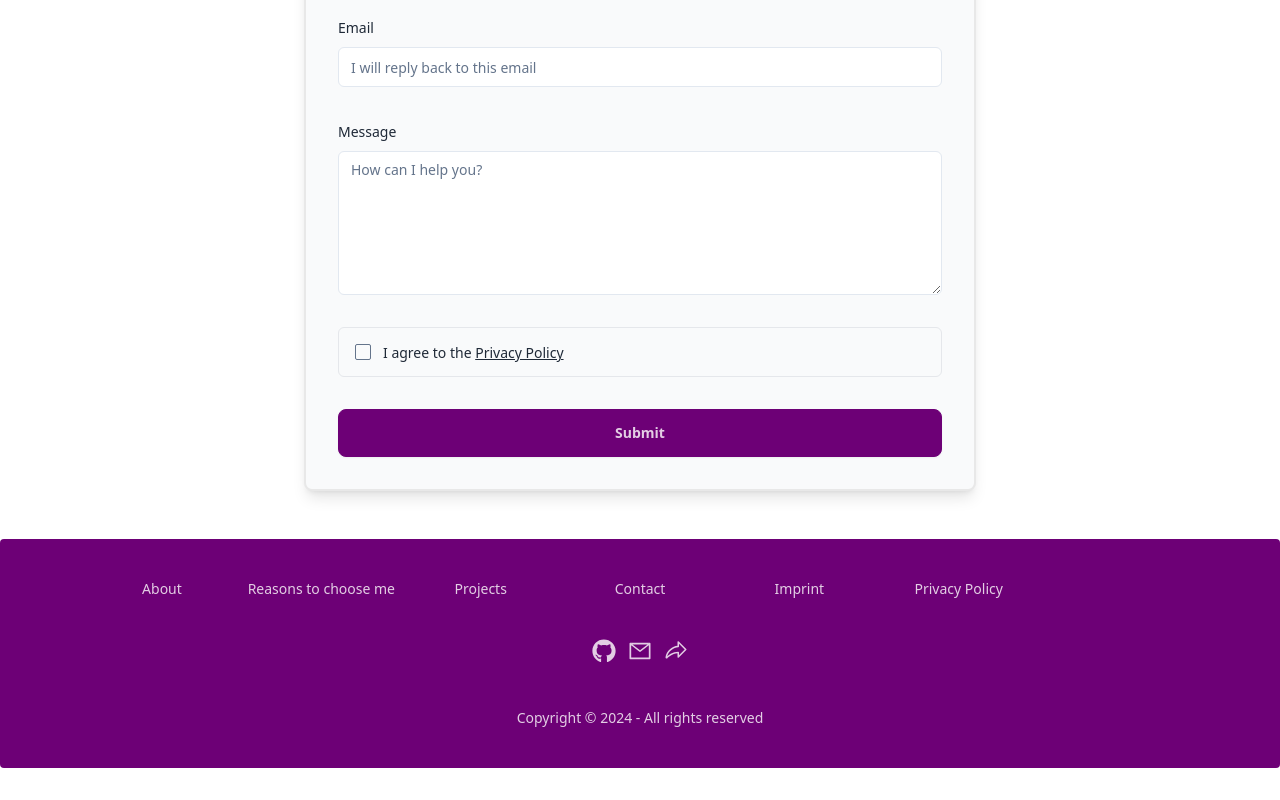
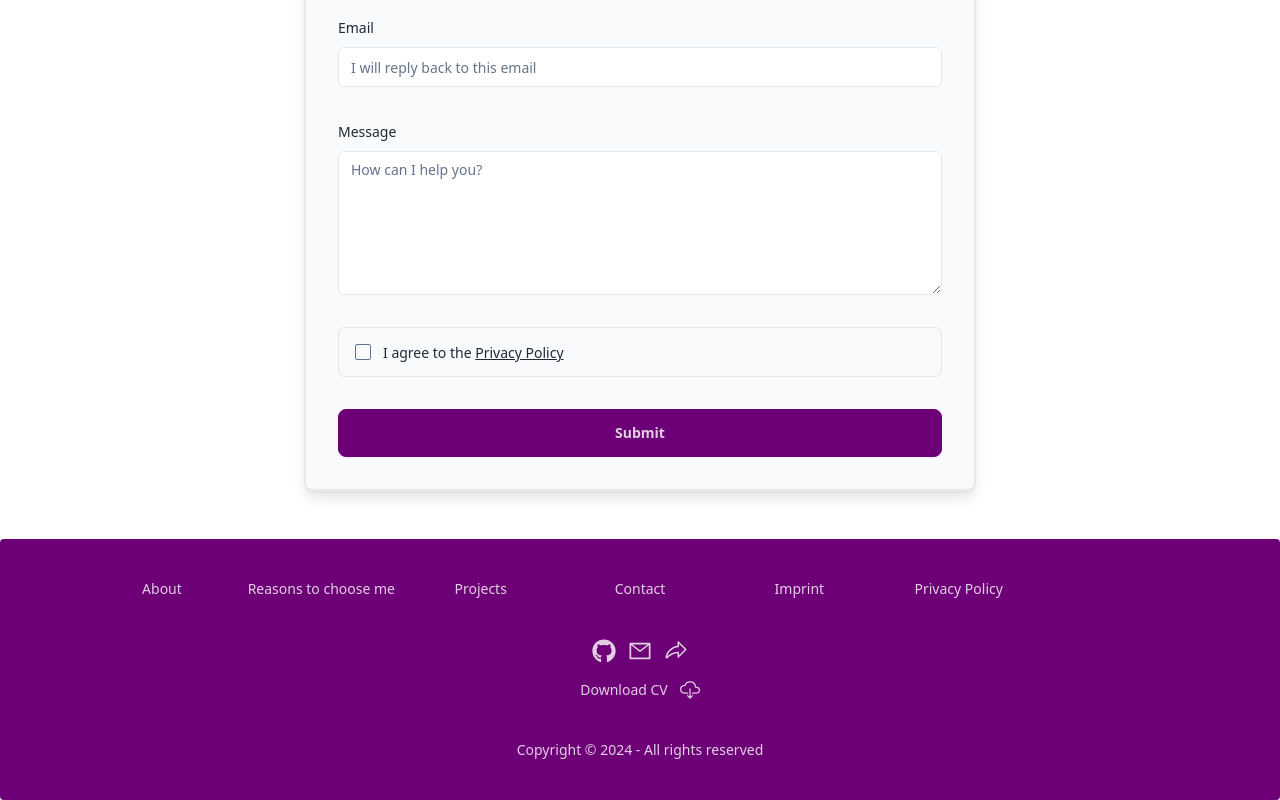
Before and after one commit to pa2si/portfolio-projects, a Next.js app: page / in a window 1280 px wide. Shown: the part 7019-7819 px from the top of the page. Before the commit the page ends 7787 px from the top, so only its background shows below. Built offline with nearby package versions, Linux system fonts and the light colour scheme; no server answers.

Commit message:
v 0.1.42

```diff
--- /dev/null
+++ b/components/DownloadButton.tsx
@@ -0,0 +1,15 @@
+import { IoCloudDownloadOutline } from "react-icons/io5";
+
+const DownloadButton = () => {
+  return (
+    <div className="flex gap-3">
+      <p className="">Download CV</p>
+      <button className="my-auto text-xl text-primary-content transition-all duration-200 ease-in-out hover:text-slate-400">
+        <a href="/CV_Pascal Morgan_July28_EN.pdf" download>
+          <IoCloudDownloadOutline />
+        </a>
+      </button>
+    </div>
+  );
+};
+export default DownloadButton;
--- a/components/Footer.tsx
+++ b/components/Footer.tsx
@@ -4,6 +4,7 @@ import Link from "next/link";
 import { socialLinks, email, menuLinks } from "../lib/navbarData";
 import { usePathname } from "next/navigation";
 import ShareButton from "@/components/ShareButton";
+import DownloadButton from "./DownloadButton";
 
 const Footer = () => {
   const pathname = usePathname();
@@ -65,11 +66,11 @@ const Footer = () => {
         </Link>
       </nav>
       <nav>
-        <ul className="flex gap-3 text-primary">
+        <div className="flex gap-3 text-primary">
           {socialLinks.map((link, index) => {
             const { url, icon } = link;
             return (
-              <li key={index}>
+              <div key={index}>
                 <a
                   href={url}
                   target="_blank"
@@ -78,26 +79,30 @@ const Footer = () => {
                 >
                   {icon}
                 </a>
-              </li>
+              </div>
             );
           })}
           {email.map((item) => {
             const { email, icon } = item;
             return (
-              <li key={email}>
+              <div key={email}>
                 <a
                   href={`mailto:${email}`}
                   className="ease-slateo3t duration-204 text-2xl text-primary-content transition-all hover:text-slate-400"
                 >
                   {icon}
                 </a>
-              </li>
+              </div>
             );
           })}
-          <li>
+          <div>
             <ShareButton className="text-primary-content transition-all duration-200 ease-in-out hover:text-slate-400" />
-          </li>
-        </ul>
+          </div>
+        </div>
+        {/* donwload button */}
+        <div className="mt-1">
+          <DownloadButton />
+        </div>
       </nav>
       <aside>
         <p>Copyright © {currentYear} - All rights reserved</p>
--- a/package.json
+++ b/package.json
@@ -1,6 +1,6 @@
 {
   "name": "portfolio-projects",
-  "version": "0.1.41",
+  "version": "0.1.42",
   "private": true,
   "scripts": {
     "dev": "next dev",
```
Also changed, not shown: 2 other files (tests, documents, lock files or other folders).
